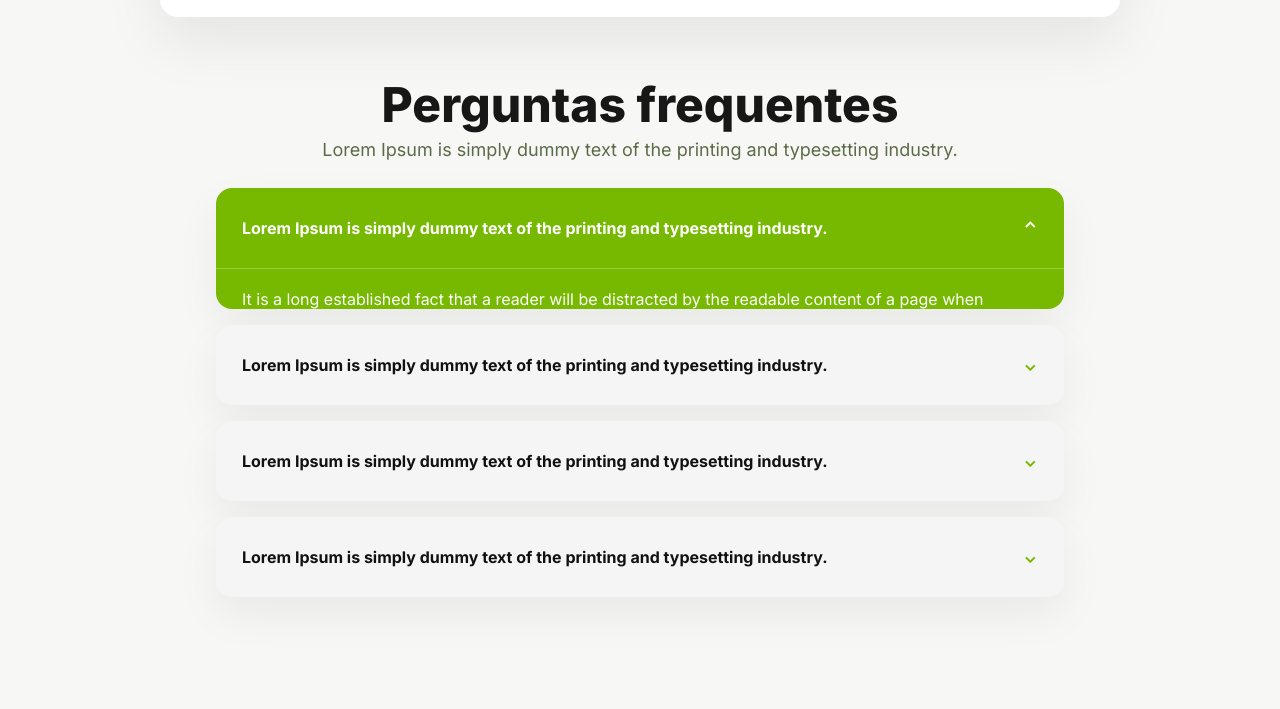
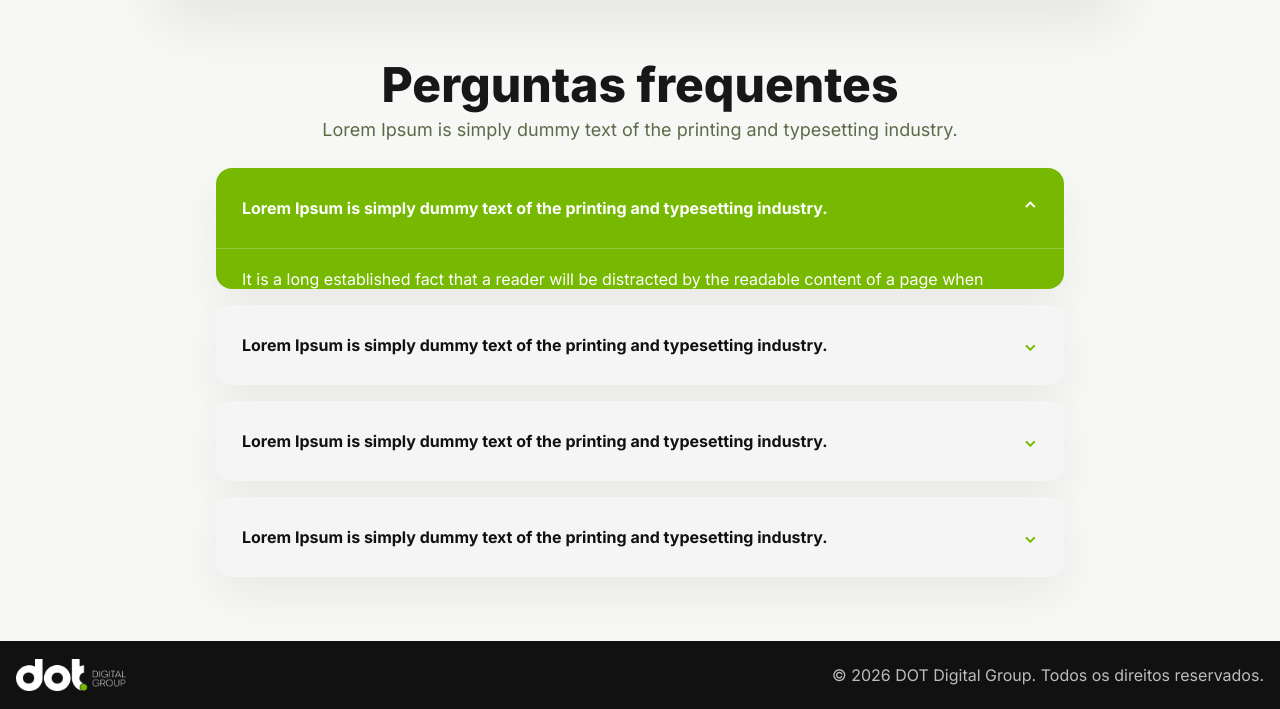
Before and after one commit to vicentesantos13/dot, a plain HTML site: page index.html in a window 1280 px wide. Shown: the part 4409-5118 px from the top of the page. Before the commit the page ends 5070 px from the top, so only its background shows below. Drawn offline with Linux system fonts and the light colour scheme.

Commit message:
feat: add footer

```diff
--- a/assets/css/style.css
+++ b/assets/css/style.css
@@ -943,3 +943,35 @@
   color: #ffffff;
   opacity: 1;
 }
+
+.footer {
+  background: #111111;
+  color: rgba(255, 255, 255, 0.72);
+}
+
+.footer__content {
+  display: flex;
+  justify-content: space-between;
+  align-items: center;
+  gap: 16px;
+  padding: 18px 0;
+  flex-wrap: wrap;
+}
+
+.footer__logo {
+  display: block;
+  width: auto;
+  height: 2rem;
+}
+
+.sr-only {
+  position: absolute;
+  width: 1px;
+  height: 1px;
+  padding: 0;
+  margin: -1px;
+  overflow: hidden;
+  clip: rect(0, 0, 0, 0);
+  white-space: nowrap;
+  border: 0;
+}
--- a/index.html
+++ b/index.html
@@ -571,5 +571,12 @@
         </div>
       </section>
     </main>
+    <!-- Rodapé institucional com logo estática. -->
+    <footer class="footer">
+      <div class="container footer__content">
+        <img class="footer__logo" src="./assets/images/Logo.png" alt="Logo" />
+        <span>© 2026 DOT Digital Group. Todos os direitos reservados.</span>
+      </div>
+    </footer>
   </body>
 </html>
```
